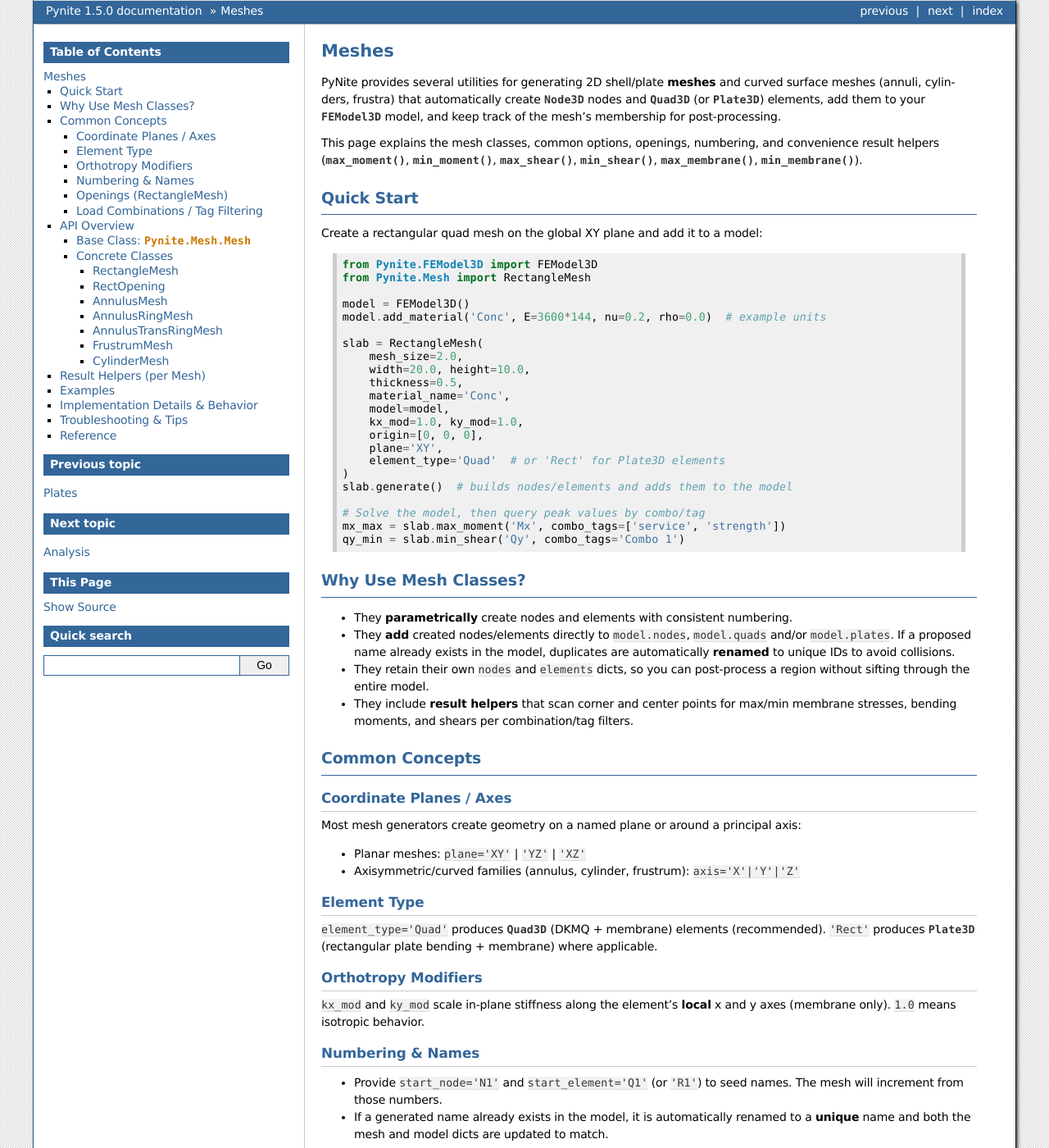
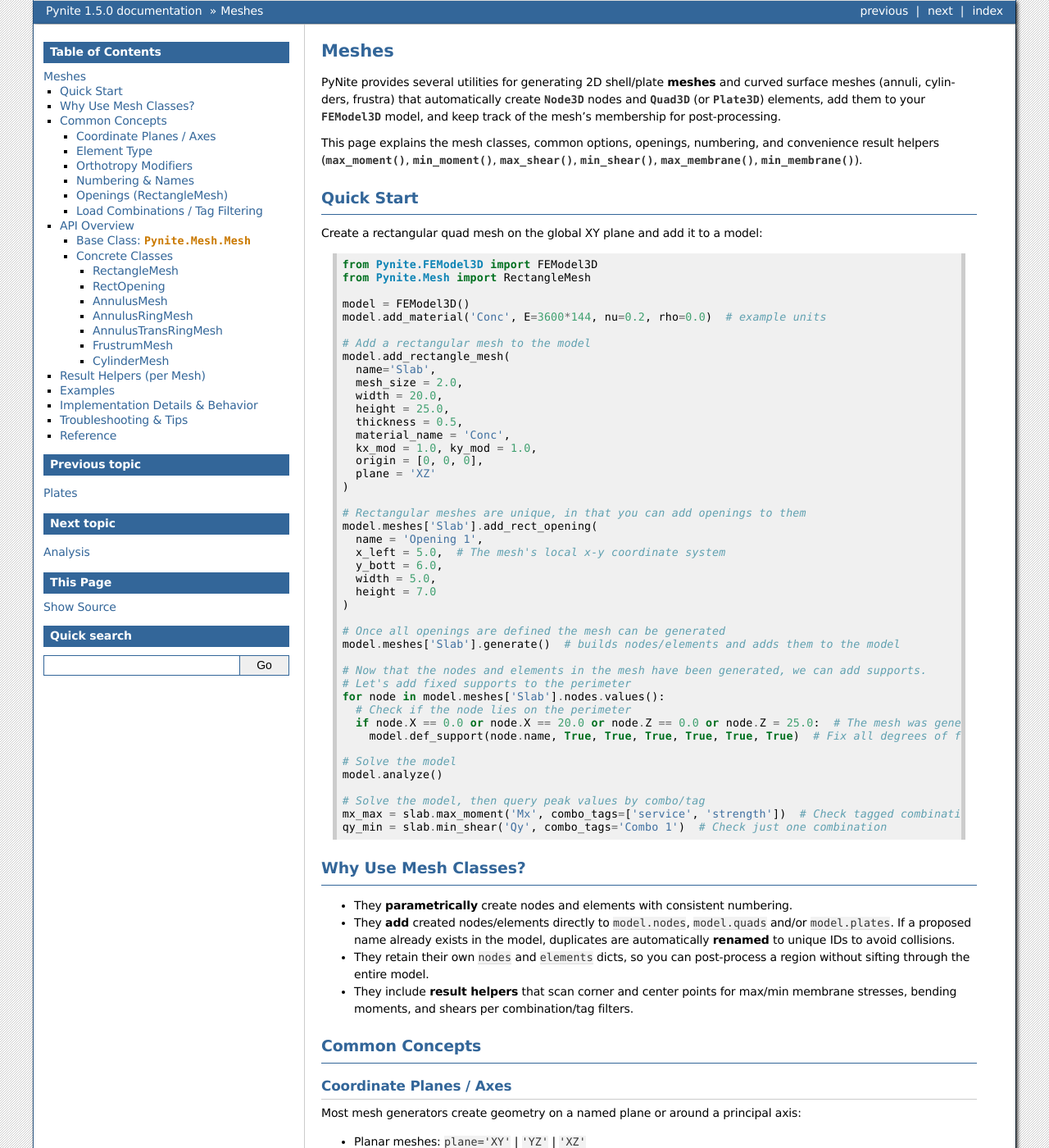
Before and after one commit to JWock82/Pynite, a Sphinx documentation site: the page built from docs/source/meshes.rst, in a window 1280 px wide and 1400 px high. Shown: the whole window at 82% size. Built offline with Sphinx 7.4.7, drawn with Linux system fonts in a browser that asks for light colours.

Commit message:
Updated meshes.rst

```diff
--- a/docs/source/meshes.rst
+++ b/docs/source/meshes.rst
@@ -1,4 +1,5 @@
 
+======
 Meshes
 ======
 
@@ -16,7 +17,7 @@
 :meth:`max_shear`, :meth:`min_shear`, :meth:`max_membrane`, :meth:`min_membrane`).
 
 Quick Start
------------
+===========
 
 Create a rectangular quad mesh on the global XY plane and add it to a model::
 
@@ -26,25 +27,47 @@
     model = FEModel3D()
     model.add_material('Conc', E=3600*144, nu=0.2, rho=0.0)  # example units
 
-    slab = RectangleMesh(
-        mesh_size=2.0,
-        width=20.0, height=10.0,
-        thickness=0.5,
-        material_name='Conc',
-        model=model,
-        kx_mod=1.0, ky_mod=1.0,
-        origin=[0, 0, 0],
-        plane='XY',
-        element_type='Quad'  # or 'Rect' for Plate3D elements
+    # Add a rectangular mesh to the model
+    model.add_rectangle_mesh(
+      name='Slab',
+      mesh_size = 2.0,
+      width = 20.0,
+      height = 25.0,
+      thickness = 0.5,
+      material_name = 'Conc',
+      kx_mod = 1.0, ky_mod = 1.0,
+      origin = [0, 0, 0],
+      plane = 'XZ'
     )
-    slab.generate()  # builds nodes/elements and adds them to the model
+
+    # Rectangular meshes are unique, in that you can add openings to them
+    model.meshes['Slab'].add_rect_opening(
+      name = 'Opening 1',
+      x_left = 5.0,  # The mesh's local x-y coordinate system
+      y_bott = 6.0,
+      width = 5.0,
+      height = 7.0
+    )
+
+    # Once all openings are defined the mesh can be generated
+    model.meshes['Slab'].generate()  # builds nodes/elements and adds them to the model
+
+    # Now that the nodes and elements in the mesh have been generated, we can add supports.
+    # Let's add fixed supports to the perimeter
+    for node in model.meshes['Slab'].nodes.values():
+      # Check if the node lies on the perimeter
+      if node.X == 0.0 or node.X == 20.0 or node.Z == 0.0 or node.Z = 25.0:  # The mesh was generated in the XZ plane
+        model.def_support(node.name, True, True, True, True, True, True)  # Fix all degrees of freedom at the node
+
+    # Solve the model
+    model.analyze()
 
     # Solve the model, then query peak values by combo/tag
-    mx_max = slab.max_moment('Mx', combo_tags=['service', 'strength'])
-    qy_min = slab.min_shear('Qy', combo_tags='Combo 1')
+    mx_max = slab.max_moment('Mx', combo_tags=['service', 'strength'])  # Check tagged combinations
+    qy_min = slab.min_shear('Qy', combo_tags='Combo 1')  # Check just one combination
 
 Why Use Mesh Classes?
----------------------
+=====================
 
 * They **parametrically** create nodes and elements with consistent numbering.
 * They **add** created nodes/elements directly to ``model.nodes``, ``model.quads``
@@ -56,7 +79,7 @@
   membrane stresses, bending moments, and shears per combination/tag filters.
 
 Common Concepts
----------------
+===============
 
 Coordinate Planes / Axes
 ~~~~~~~~~~~~~~~~~~~~~~~~
@@ -111,7 +134,7 @@
 combos.
 
 API Overview
-------------
+============
 
 Base Class: :class:`Pynite.Mesh.Mesh`
 ~~~~~~~~~~~~~~~~~~~~~~~~~~~~~~~~~~~~
@@ -212,7 +235,7 @@
    :show-inheritance:
 
 Result Helpers (per Mesh)
--------------------------
+=========================
 
 All helpers scan **corner** and **center** points per element for eligible
 combinations.
@@ -234,7 +257,7 @@
 * If no eligible combo is found, helpers return ``0.0``.
 
 Examples
---------
+========
 
 Rectangular slab with openings and control lines::
 
@@ -268,7 +291,7 @@
     cyl.generate()
 
 Implementation Details & Behavior
----------------------------------
+=================================
 
 * **Duplicate Names:** During ``generate()``, if any node/element name is found
   to already exist in the model, it is **renamed** (e.g., by calling
@@ -287,7 +310,7 @@
   stress) stiffness matrix ``Cm``; shear modulus is unaffected.
 
 Troubleshooting & Tips
-----------------------
+======================
 
 * For **very skewed** quads, monitor Jacobian signs; extremely distorted shapes
   can trigger warnings in element routines.
@@ -299,7 +322,7 @@
   sliver elements.
 
 Reference
----------
+=========
 
 This page documents the mesh API and typical usage patterns. See also:
 
```
